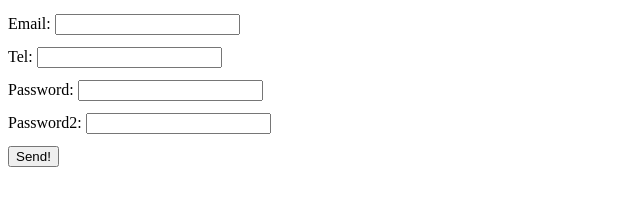
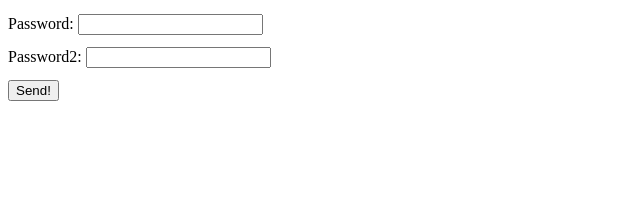
Before and after one commit to srgg6701/examples, a plain HTML site: page JS/HTML5_inputs.html in a window 1280 px wide. Shown: the whole page, without its empty margins (0-640 px from the left). Drawn offline with Linux system fonts and the light colour scheme.

Commit message:
added setCustomValidity("");

```diff
--- a/JS/HTML5_inputs.html
+++ b/JS/HTML5_inputs.html
@@ -11,8 +11,8 @@ input{
 </head>
 <body>
 <form id="user-form" action="#" method="post" enctype="text/plain">
-Email:      <input type="email" id="emailField" required> <br>
-Tel:        <input type="tel" id="phoneField" required> <br>
+<!--Email:      <input type="email" id="emailField" required> <br>
+Tel:        <input type="tel" id="phoneField" required> <br>-->
 Password:   <input type="password" id="password1" required> <br>
 Password2:  <input type="password" id="password2" required><br> <input type="submit" value="Send!"> </form>
 <script>
@@ -30,14 +30,17 @@ Password2:  <input type="password" id="password2" required><br> <input type="sub
 		if(pass1Val&&pass2Val&&(pass1Val!=pass2Val)){
 			pass2.setCustomValidity("The password  confirmation is different to the password value");
 			return false;
-		}
+		}else
+			pass2.setCustomValidity("");
 	}
 
 	if(pass1 && pass2){
 		pass1.addEventListener('change', validateForm, false);
 		pass2.addEventListener('change', validateForm, false);
 
-		validateForm();
+		return validateForm();
+	}else {
+		pass2.setCustomValidity("");
 	}
 })();
 
```
